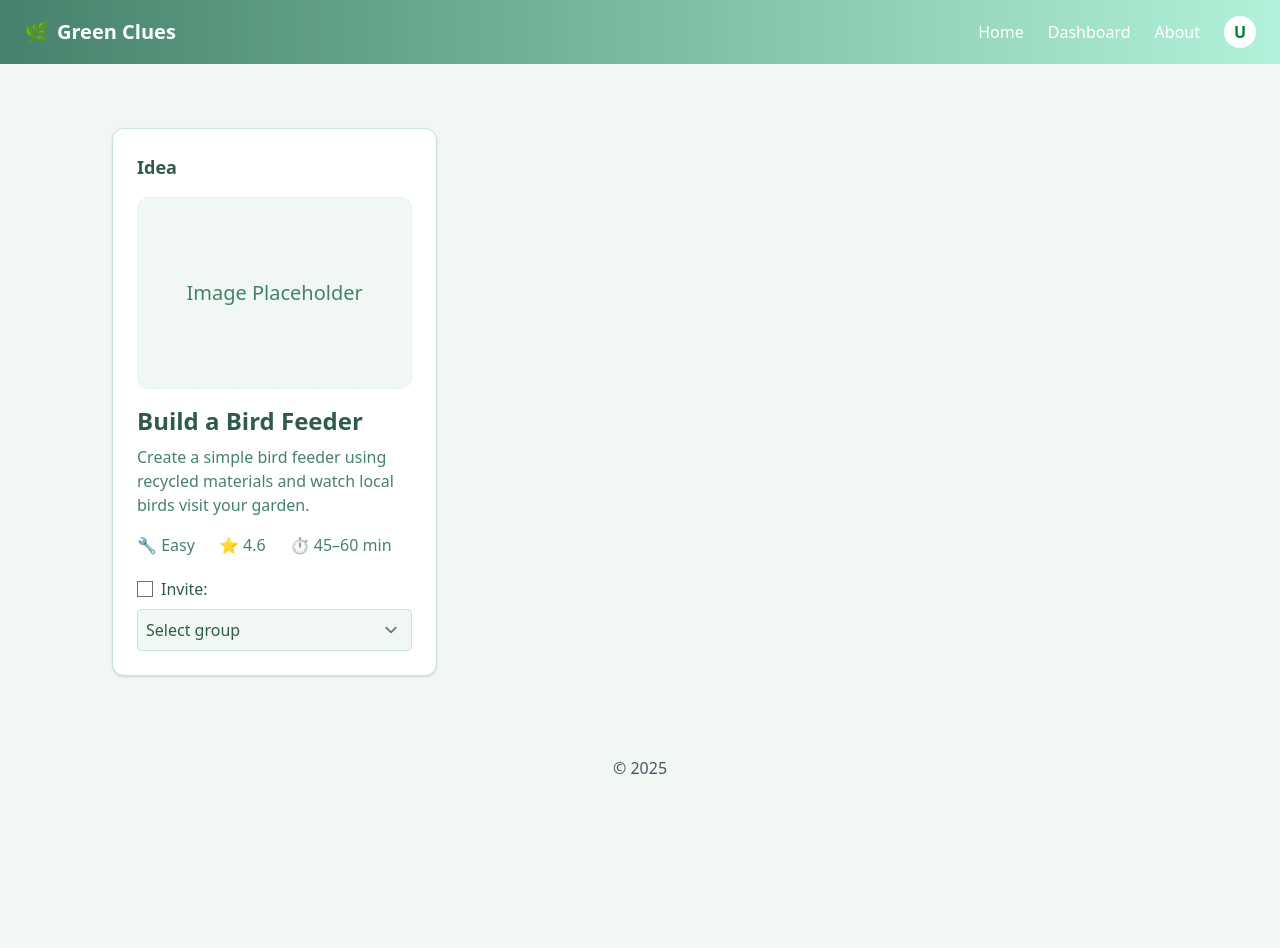
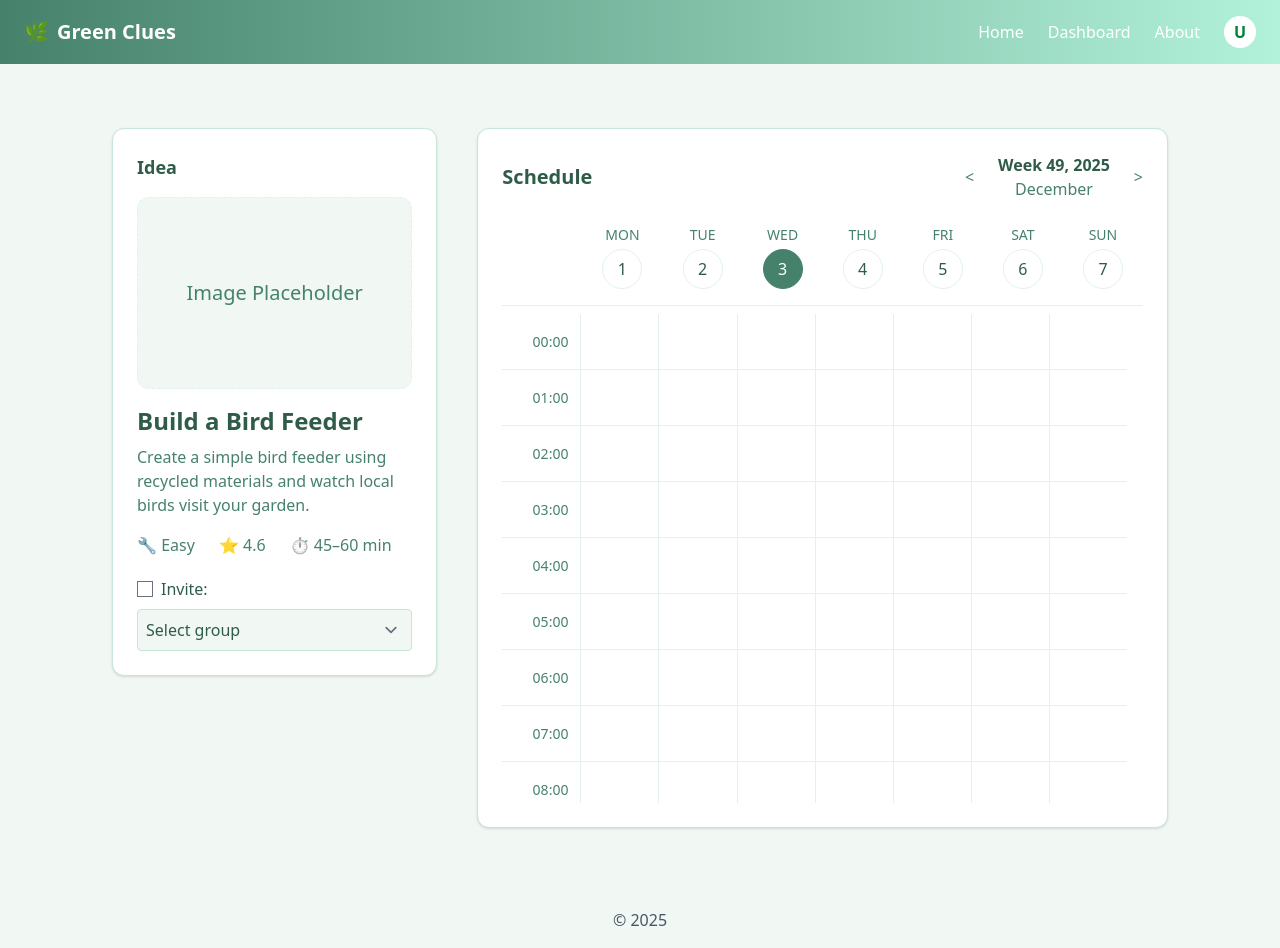
Before and after one commit to iemsel/SandboxFrontend, a SvelteKit app: page /planning in a window 1280 px wide. Before the commit the page ends 800 px from the top, so only its background shows below. Built offline with nearby package versions, Linux system fonts and the light colour scheme.

Commit message:
add schedule (hard coded)

```diff
--- a/src/routes/planning/+page.svelte
+++ b/src/routes/planning/+page.svelte
@@ -2,6 +2,25 @@
   let selectedGroup = "";
   let inviteChecked = false;
   $: if (!inviteChecked) selectedGroup = "";
+
+  let week = 49;
+  let year = 2025;
+  let month = "December";
+
+  const days = [
+    { label: "MON", num: 1 },
+    { label: "TUE", num: 2 },
+    { label: "WED", num: 3, selected: true },
+    { label: "THU", num: 4 },
+    { label: "FRI", num: 5 },
+    { label: "SAT", num: 6 },
+    { label: "SUN", num: 7 }
+  ];
+
+  // Hours: 00:00 → 23:00
+  const hours = Array.from({ length: 24 }, (_, i) =>
+    `${String(i).padStart(2, '0')}:00`
+  );
 </script>
 
 <div class="p-8 font-sans grid grid-cols-3 gap-10">
@@ -47,4 +66,84 @@
       </select>
     </section>
   </div>
+
+  <!-- RIGHT SIDE -->
+<div class="col-span-2">
+  <section
+    class="rounded-xl shadow p-6 flex flex-col"
+    style="background-color: var(--color-white); border: 1px solid var(--color-border); height: 700px;"
+  >
+    <!-- Header -->
+    <div class="flex justify-between items-center mb-6">
+      <h2 class="text-xl font-semibold" style="color: var(--color-text-primary);">Schedule</h2>
+
+      <div class="flex items-center gap-6">
+        <button style="color: var(--color-text-secondary);">&lt;</button>
+
+        <div class="text-center">
+          <div class="font-semibold" style="color: var(--color-text-primary);">Week 49, 2025</div>
+          <div style="color: var(--color-text-secondary);">December</div>
+        </div>
+
+        <button style="color: var(--color-text-secondary);">&gt;</button>
+      </div>
+    </div>
+
+
+    <!-- DAY HEADER WITH EMPTY TIME COLUMN -->
+    <div
+      class="grid grid-cols-8 text-center border-b pb-4 mb-2"
+      style="border-color: var(--color-border-light);"
+    >
+      <!-- Empty column for time labels -->
+      <div></div>
+
+      {#each days as d}
+        <div>
+          <div class="text-sm mb-1" style="color: var(--color-text-secondary);">
+            {d.label}
+          </div>
+
+          <div
+            class="w-10 h-10 mx-auto flex items-center justify-center rounded-full"
+            style="
+              background-color: {d.selected ? 'var(--color-primary)' : 'transparent'};
+              color: {d.selected ? 'var(--color-white)' : 'var(--color-text-primary)'};
+              border: 1px solid {d.selected ? 'var(--color-primary)' : 'var(--color-border-light)'};
+            "
+          >
+            {d.num}
+          </div>
+        </div>
+      {/each}
+    </div>
+
+
+    <!-- SCROLLING GRID -->
+    <div class="flex-1 overflow-y-scroll pr-4" style="scrollbar-width: thin;">
+
+      {#each hours as hour}
+        <!-- 8 column row: TIME | 7 DAYS -->
+        <div
+          class="grid grid-cols-8 h-14 border-b"
+          style="border-color: var(--color-border-light);"
+        >
+          <!-- TIME COLUMN -->
+          <div
+            class="flex items-center justify-end pr-3 text-sm"
+            style="color: var(--color-text-secondary);"
+          >
+            {hour}
+          </div>
+
+          <!-- 7 DAY CELLS -->
+          {#each Array(7) as _}
+            <div class="border-l" style="border-color: var(--color-border-light);"></div>
+          {/each}
+        </div>
+      {/each}
+
+    </div>
+  </section>
 </div>
+</div>
```
